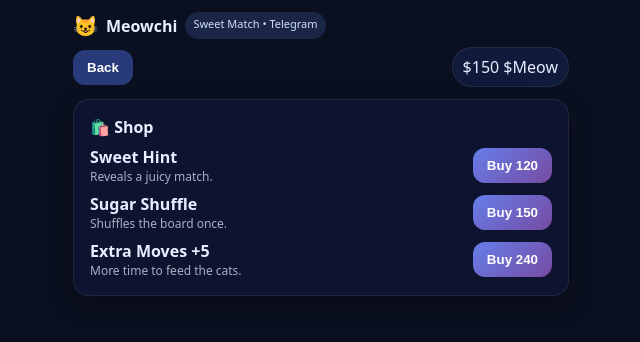
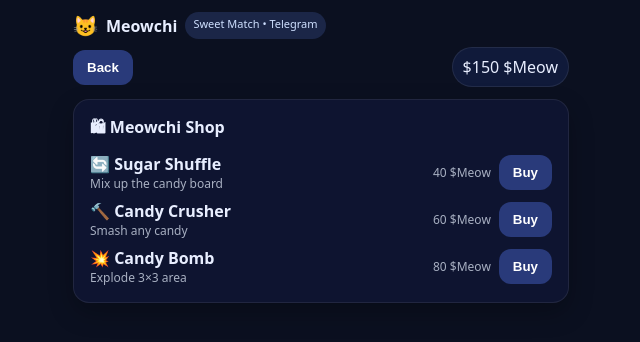
Before and after one commit to herothegolden/meowchigame, a React (Vite) app: page / in a window 1280 px wide. Both pictures are taken after a click on the button "🛍️ Shop". Shown: the top 342 px of the page, without its empty margins (319-959 px from the left). Built offline with nearby package versions, Linux system fonts and the light colour scheme.

Commit message:
Update App.jsx

```diff
--- a/src/App.jsx
+++ b/src/App.jsx
@@ -79,7 +79,7 @@ export default function App() {
     setScreenHistory(["home"]);
   };
 
-  // ------------ Minimal header (clean, compact) ------------
+  // ------------ Minimal header (Issue 3: remove top nav row) ------------
   function Header() {
     const backable = screenHistory.length > 1;
     return (
@@ -92,6 +92,7 @@ export default function App() {
           <div className="pill-compact ellipsis">Sweet Match • Telegram</div>
         </div>
 
+        {/* No more Home/Shop/Leaderboard/Daily/Invite/Settings buttons */}
         <div className="header-line2">
           <div className="row" style={{ gap: 8 }}>
             {backable ? (
@@ -106,28 +107,7 @@ export default function App() {
     );
   }
 
-  // ------------ Inline pages (as before) ------------
-  function Shop() {
-    const items = [
-      { id: "hint", name: "Sweet Hint", price: 120, desc: "Reveals a juicy match." },
-      { id: "shuffle", name: "Sugar Shuffle", price: 150, desc: "Shuffles the board once." },
-      { id: "extra", name: "Extra Moves +5", price: 240, desc: "More time to feed the cats." },
-    ];
-    return (
-      <section className="section">
-        <div className="title">🛍️ Shop</div>
-        <div className="list grid-gap">
-          {items.map((it) => (
-            <div key={it.id} className="row">
-              <div className="ellipsis"><b>{it.name}</b><div className="small muted">{it.desc}</div></div>
-              <button className="btn primary">Buy {it.price}</button>
-            </div>
-          ))}
-        </div>
-      </section>
-    );
-  }
-
+  // Optional inline pages (unchanged)
   function Leaderboard() {
     const scopes = ["daily", "weekly", "all"];
     return (
@@ -140,17 +120,48 @@ export default function App() {
               className={`tab ${lbScope === s ? "active" : ""}`}
               onClick={() => setLbScope(s)}
             >
-              {s[0].toUpperCase() + s.slice(1)}
+              {s}
             </div>
           ))}
         </div>
-        <div className="list grid-gap" style={{ marginTop: 12 }}>
-          {leaders[lbScope].map(([name, score], i) => (
+        <div className="list grid-gap" style={{ marginTop: 10 }}>
+          {leaders[lbScope].map(([name, sc]) => (
             <div key={name} className="row">
-              <div className="ellipsis">
-                <b>#{i + 1} {name}</b>
+              <div className="ellipsis">{name}</div>
+              <b>{sc}</b>
+            </div>
+          ))}
+        </div>
+      </section>
+    );
+  }
+
+  function Shop() {
+    const items = [
+      { key: "shuffle", name: "Sugar Shuffle", desc: "Mix up the candy board", price: 40, icon: "🔄" },
+      { key: "hammer", name: "Candy Crusher", desc: "Smash any candy", price: 60, icon: "🔨" },
+      { key: "bomb", name: "Candy Bomb", desc: "Explode 3×3 area", price: 80, icon: "💥" },
+    ];
+    return (
+      <section className="section">
+        <div className="title" style={{ marginBottom: 10 }}>🛍 Meowchi Shop</div>
+        <div className="list grid-gap">
+          {items.map((it) => (
+            <div key={it.key} className="row">
+              <div>
+                <div style={{ fontWeight: 600 }}>{it.icon} {it.name}</div>
+                <div className="muted small">{it.desc}</div>
               </div>
-              <div><b>{score}</b></div>
+              <div className="row" style={{ gap: 8 }}>
+                <div className="muted small">{it.price} $Meow</div>
+                <button
+                  className="btn"
+                  onClick={() => setCoins((c) => Math.max(0, c - it.price))}
+                  disabled={coins < it.price}
+                >
+                  Buy
+                </button>
+              </div>
             </div>
           ))}
         </div>
@@ -192,29 +203,29 @@ export default function App() {
     }
     return (
       <section className="section">
-        <div className="title">🎁 Daily Treats</div>
-        <div className="list grid-gap">
-          <div className="row">
-            <div>Streak</div><b>{daily.streak} days</b>
-          </div>
-          <button className="btn primary" onClick={claim} disabled={!canClaim}>
-            {canClaim ? "Claim 50 $Meow" : "Already claimed"}
-          </button>
-        </div>
+        <div className="title">🍯 Daily Sweet Treats</div>
+        <div className="muted">Streak: <b>{daily.streak}</b> {daily.lastClaim ? `• last: ${daily.lastClaim}` : ""}</div>
+        <button className="btn primary" onClick={claim} disabled={!canClaim}>
+          {canClaim ? "Claim 50 $Meow" : "Come back tomorrow"}
+        </button>
+        <div className="muted small">Keep your sweet streak alive! Resets if you miss a day.</div>
       </section>
     );
   }
 
   function Invite() {
-    const link = "https://t.me/share/url?url=https://t.me/yourbot";
+    const link = "https://t.me/meowchi_game_bot?start=sweet";
+    const [copied, setCopied] = useState(false);
+    async function copy() {
+      try { await navigator.clipboard.writeText(link); setCopied(true); setTimeout(() => setCopied(false), 1000); } catch {}
+    }
     return (
       <section className="section">
-        <div className="title">💝 Share & Invite</div>
-        <div className="list grid-gap">
-          <div className="row">
-            <div className="muted">Invite friends to earn bonuses.</div>
-            <a className="btn" href={link}>Share</a>
-          </div>
+        <div className="title">🍭 Share the Sweetness</div>
+        <div className="muted small">Invite friends and earn $Meow.</div>
+        <div className="row" style={{ gap: 8 }}>
+          <div className="pill ellipsis" style={{ maxWidth: 260 }}>{link}</div>
+          <button className="btn" onClick={copy}>{copied ? "Copied!" : "Copy"}</button>
         </div>
       </section>
     );
@@ -226,9 +237,7 @@ export default function App() {
       <Splash show={showSplash} />
 
       <div className="shell" style={{ visibility: showSplash ? "hidden" : "visible" }}>
-        {/* Header is shown on every page EXCEPT Home */}
-        {screen !== "home" && <Header />}
-
+        <Header />
         <main className="content">
           {screen === "home" && (
             <Home coins={coins} onNavigate={navigateTo} />
```
